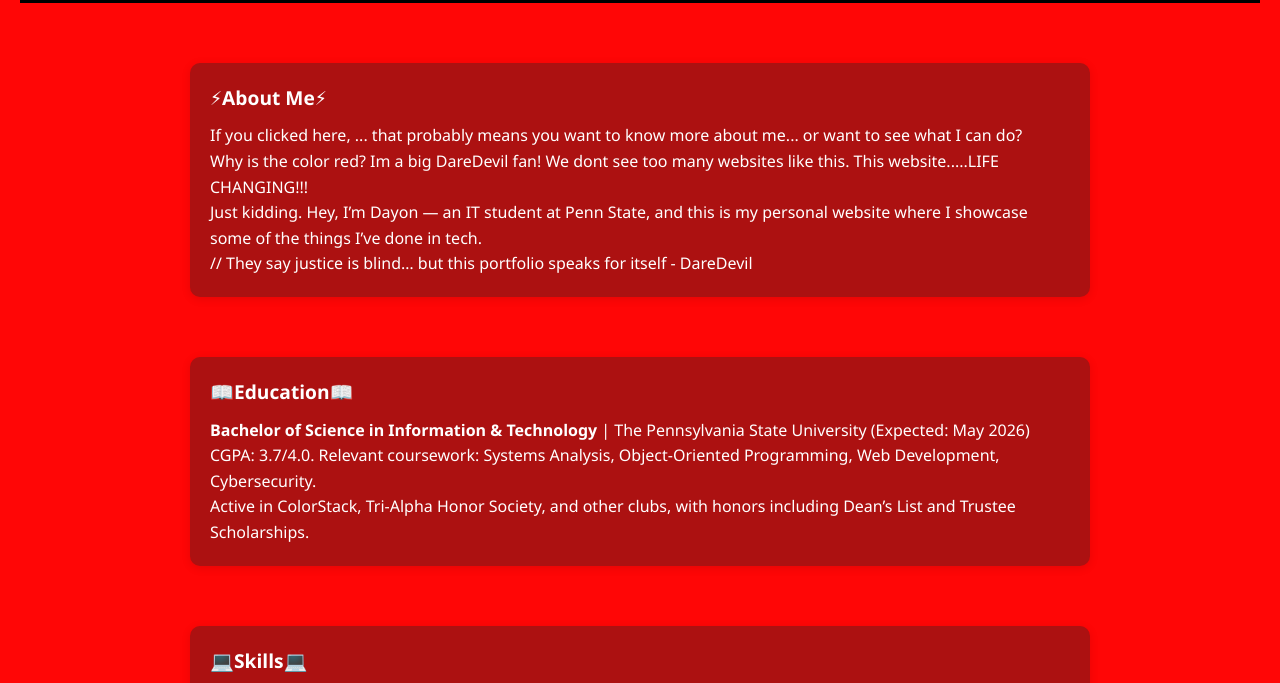
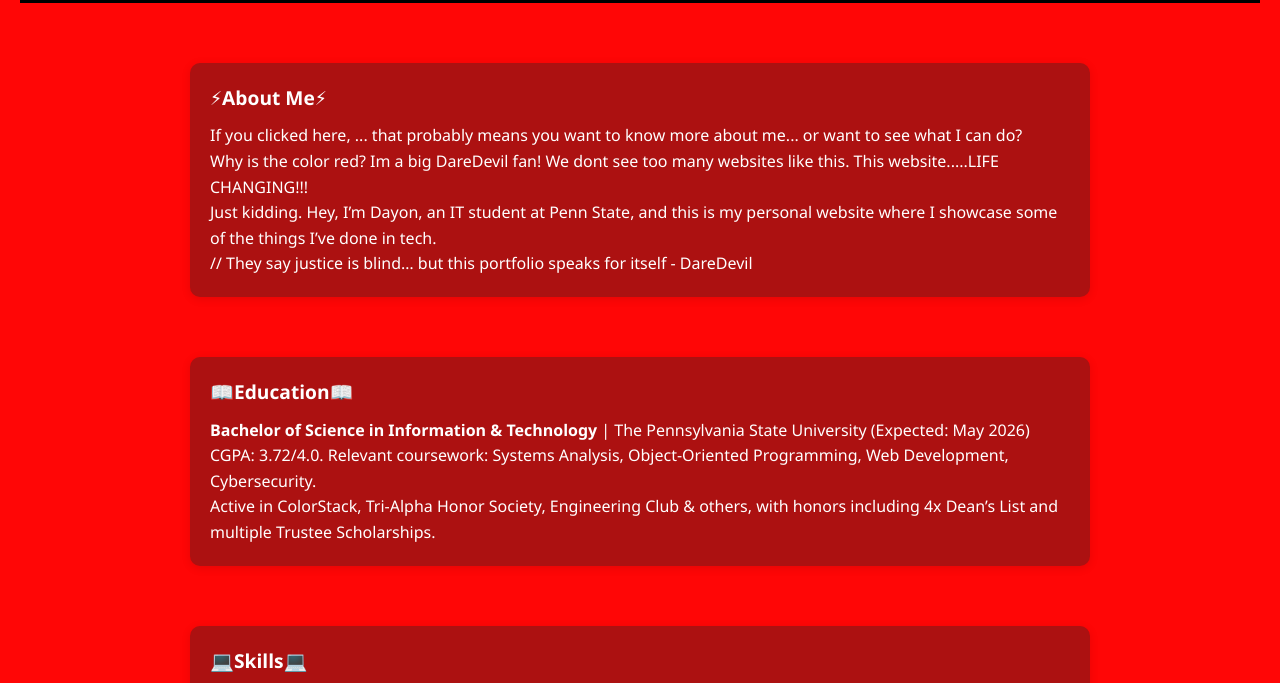
Before and after one commit to DayonMcCray/MyWebsitePortfolio, a plain HTML site: page index.html in a window 1280 px wide. Shown: the part 99-782 px from the top of the page. Drawn offline with Linux system fonts and the light colour scheme.

Commit message:
Updated index.html

```diff
--- a/index.html
+++ b/index.html
@@ -34,7 +34,7 @@
         <h1>⚡About Me⚡</h1>
         <p>If you clicked here, ... that probably means you want to know more about me... or want to see what I can do?<br>
            Why is the color red? Im a big DareDevil fan! We dont see too many websites like this. This website.....LIFE CHANGING!!!<br>
-          Just kidding. Hey, I’m Dayon — an IT student at Penn State, and this is my personal website where I showcase some of the things I’ve done in tech.<br>
+          Just kidding. Hey, I’m Dayon, an IT student at Penn State, and this is my personal website where I showcase some of the things I’ve done in tech.<br>
          // They say justice is blind… but this portfolio speaks for itself - DareDevil
 
         </p>
@@ -43,8 +43,8 @@
     <section id="education" class="section">
         <h1>📖Education📖</h1>
         <p><strong>Bachelor of Science in Information & Technology</strong> | The Pennsylvania State University (Expected: May 2026)</p>
-        <p>CGPA: 3.7/4.0. Relevant coursework: Systems Analysis, Object-Oriented Programming, Web Development, Cybersecurity.</p>
-        <p>Active in ColorStack, Tri-Alpha Honor Society, and other clubs, with honors including Dean’s List and Trustee Scholarships.</p>
+        <p>CGPA: 3.72/4.0. Relevant coursework: Systems Analysis, Object-Oriented Programming, Web Development, Cybersecurity.</p>
+        <p>Active in ColorStack, Tri-Alpha Honor Society, Engineering Club & others, with honors including 4x Dean’s List and multiple Trustee Scholarships.</p>
     </section>
 
     <section id="skills" class="section">
@@ -74,7 +74,7 @@
         <p><strong>Online/Mercari US</strong> | May 2022 – Present</p>
         <p>Managing an online business with a 96% sell-through rate, focusing on customer satisfaction and profitability.</p>
 
-        <h2 class="work-title">Full Stack Engineer</h2>
+        <h2 class="work-title">Software Engineer</h2>
         <p><strong>4Tekies LLC</strong> | Jan 2025 – Mar 2025</p>
         <p>Contributed To Innovation in Healthcare Robotics (Signed An NDA) </p>
     </section>
```
